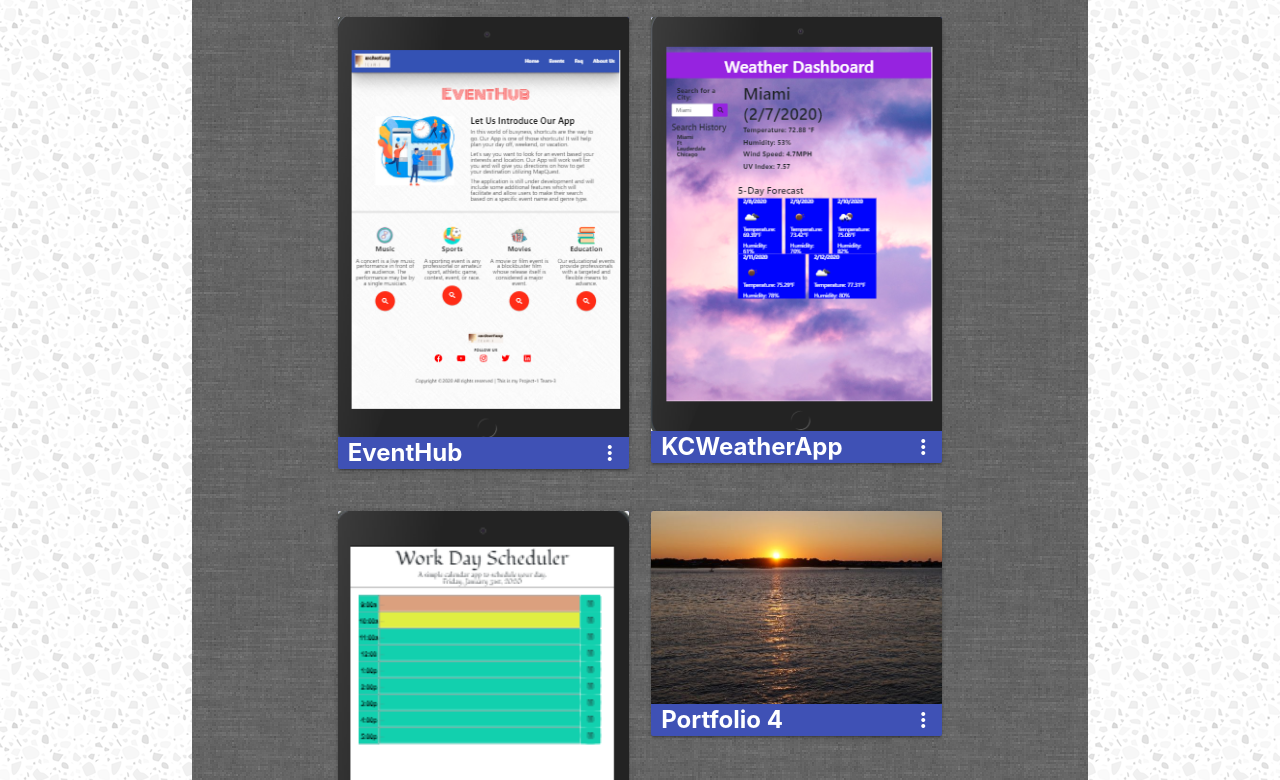
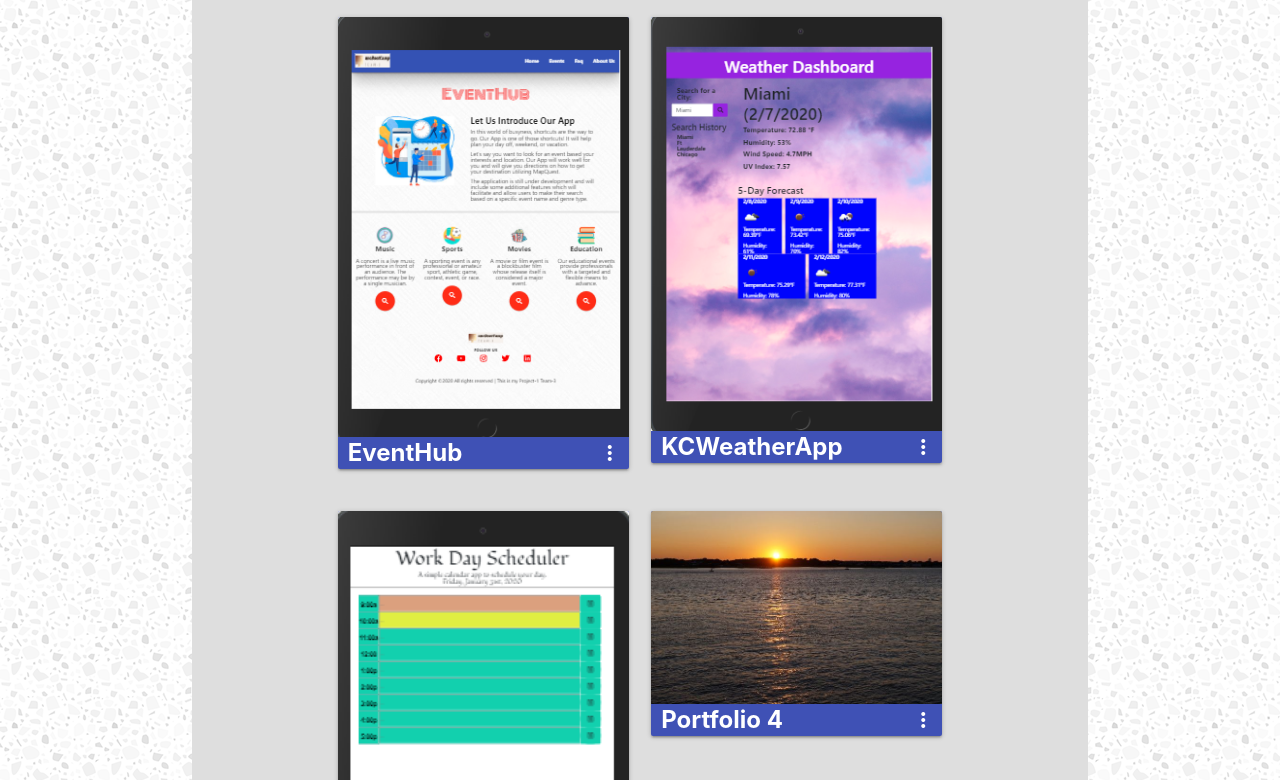
Before and after one commit to Karna1014/KCPortfolio, a website: page portfolio.html in a window 1280 px wide. Shown: the part 169-949 px from the top of the page. Drawn offline with nearby package versions, Linux system fonts and the light colour scheme.

Commit message:
background change

```diff
--- a/Assets/CSS/style.css
+++ b/Assets/CSS/style.css
@@ -70,7 +70,7 @@ a.nameBar {
 /* Portfolio Cards */
 
 #portHldr {
-  background-image: url("../Images/grey_wash_wall_@2X.png");
+  background-color: #dedede;
 }
 
 .Title {
@@ -216,9 +216,9 @@ li {
     z-index: 3;
   }
 
-#socIcon {
+/* #socIcon {
     background-image: url("../Images/light-grey-terrazzo.png");
-}
+} */
 .page-footer .footer-copyright {
   min-height: 30px;
 }
```
